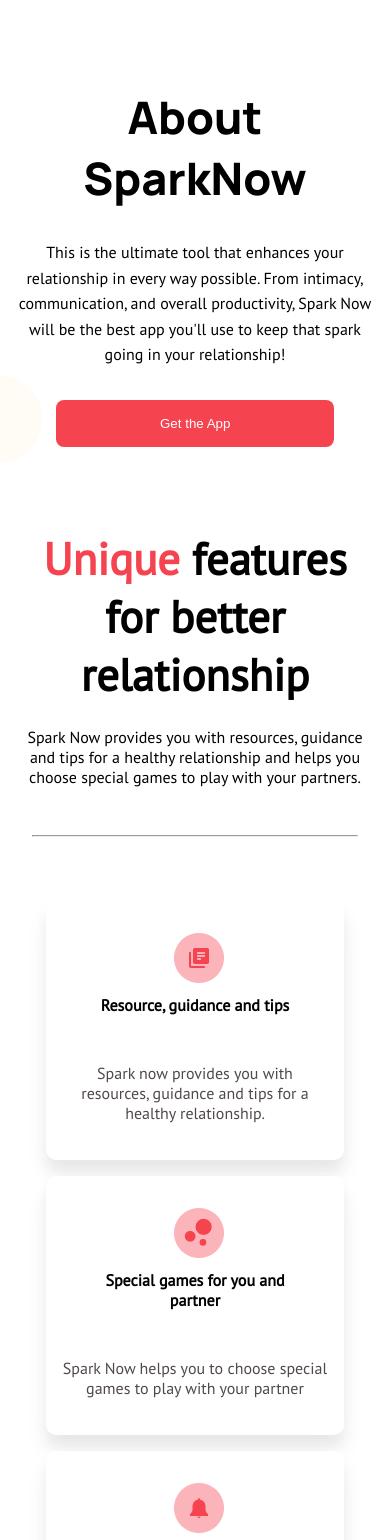
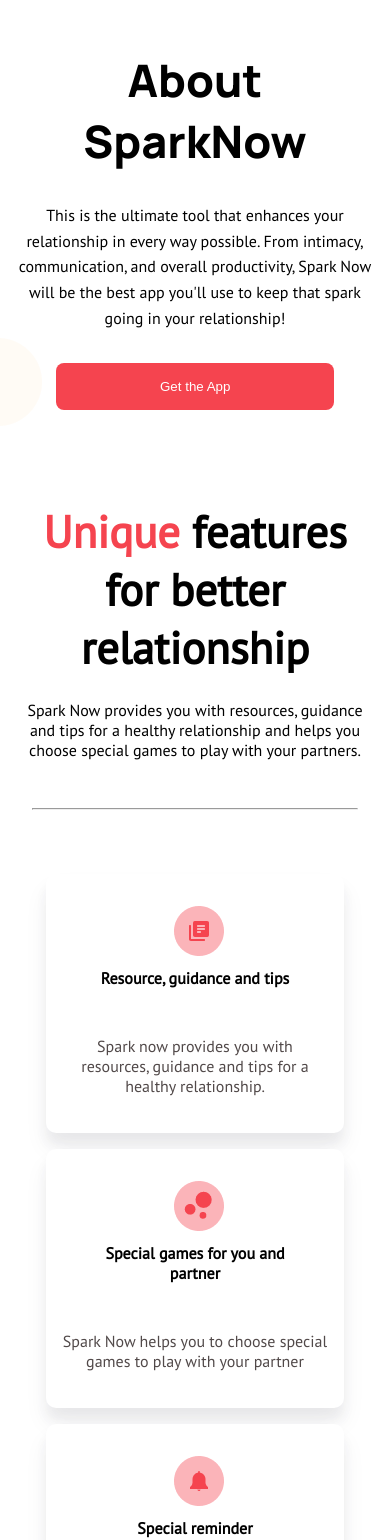
Before and after one commit to Anyitechs/spark_now, a website: page about.html in a window 390 px wide. Shown: the part 74-1614 px from the top of the page. Drawn offline with nearby package versions, Linux system fonts and the light colour scheme.

Commit message:
fix: fixed the bug on the about page mobile view

```diff
--- a/sass/about.scss
+++ b/sass/about.scss
@@ -494,8 +494,8 @@
 
             &__content {
                 margin: 0 auto;
-                position: absolute;
-                top: 10rem;
+                position: relative;
+                top: 3rem;
                 // left: 4rem;
 
                 &--heading {
@@ -544,7 +544,7 @@
 
     .unique {
         position: relative;
-        top: 33rem;
+        top: 3rem;
         // margin-left: 4rem;
 
         &__heading {
@@ -798,7 +798,7 @@
         display: flex;
         flex-direction: column;
         padding-bottom: 3rem;
-        margin-top: 37rem;
+        margin-top: 10rem;
 
         &__logo {
             text-align: center;
```
Also changed, not shown: css/about.css.
